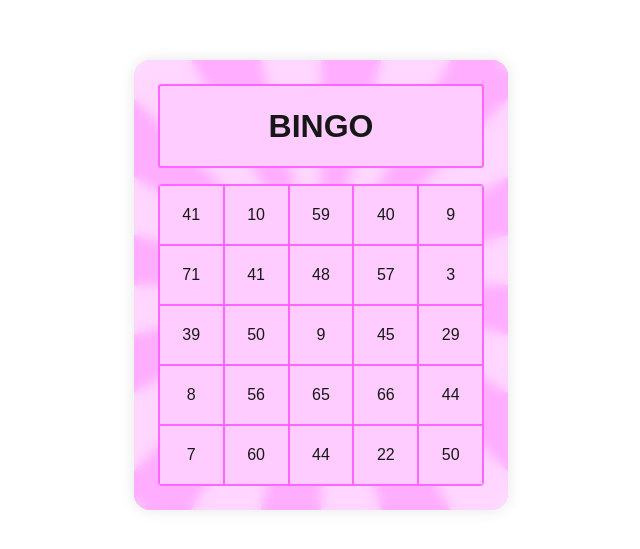
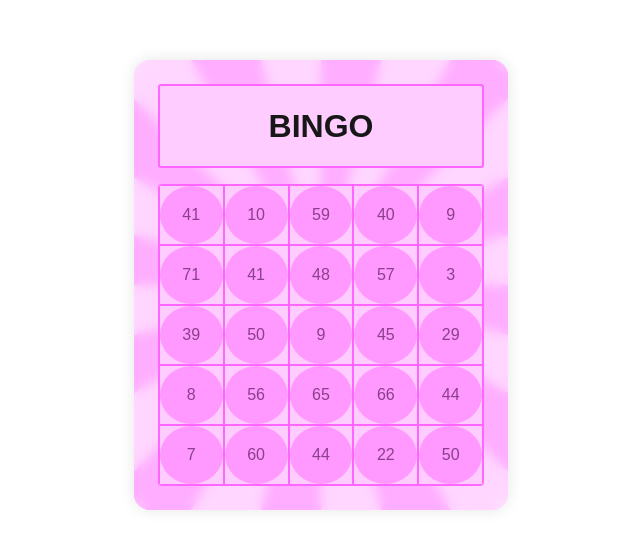
Before and after one commit to handanyolak/bingo, a Next.js app: page / in a window 1280 px wide. Shown: the part 115-664 px from the top of the page, without its empty margins (319-959 px from the left). Built offline with nearby package versions, Linux system fonts and the light colour scheme.

Commit message:
feat(BingoCard): Add marker overlay to grid cells for enhanced visual indication

```diff
--- a/src/app/components/BingoCard.tsx
+++ b/src/app/components/BingoCard.tsx
@@ -29,6 +29,7 @@ const BingoCard: React.FC<BingoCardProps> = ({
         {numbers.map((num, index) => (
           <div key={index} className={styles.gridCell}>
             {num}
+            <span className={styles.marker} />
           </div>
         ))}
       </div>
--- a/src/styles/BingoCard.module.scss
+++ b/src/styles/BingoCard.module.scss
@@ -60,5 +60,17 @@
     position: relative;
     z-index: 1;
     font-weight: 500;
+
+    .marker {
+      position: absolute;
+      top: 0;
+      left: 0;
+      width: 100%;
+      height: 100%;
+      background-color: var(--card-dark-color);
+      z-index: 10;
+      border-radius: 100%;
+      opacity: 0.5;
+    }
   }
 }
```
